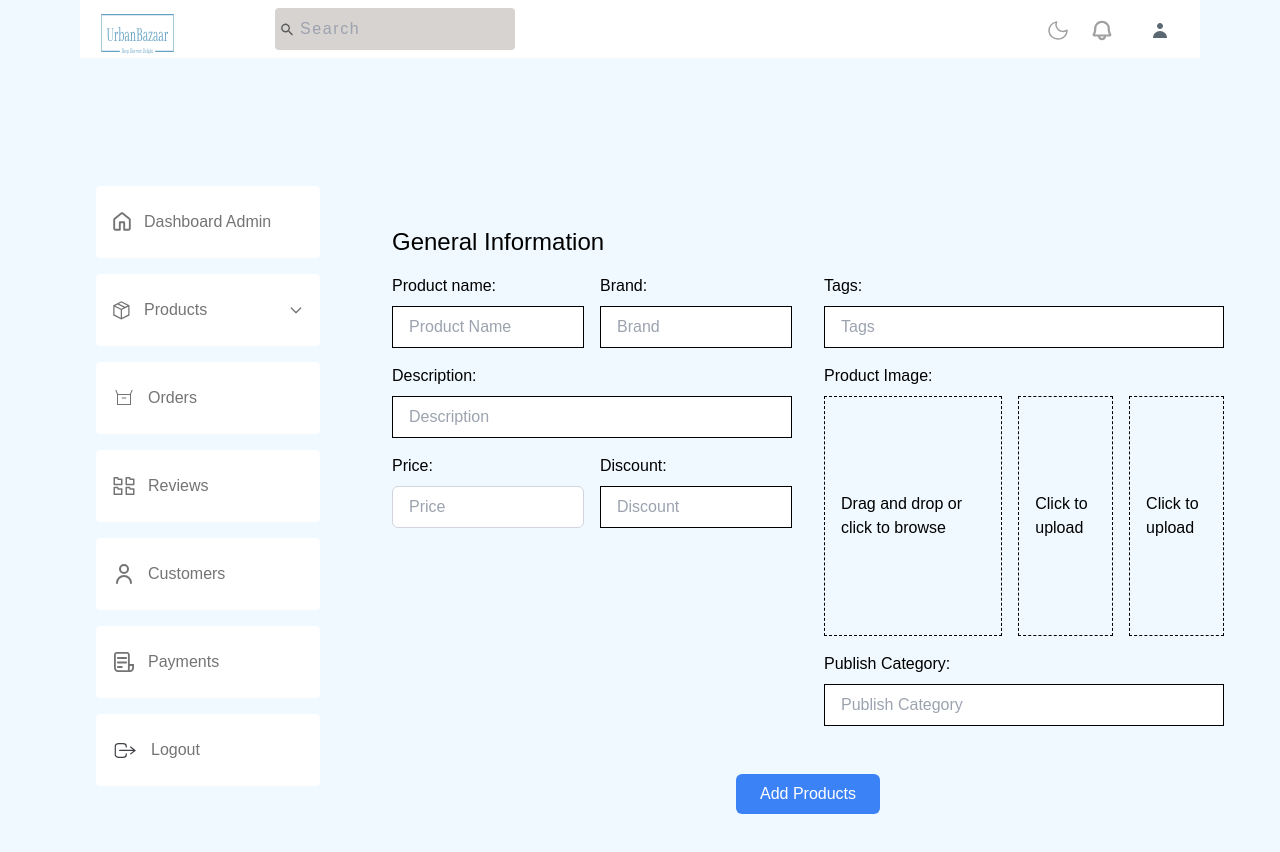
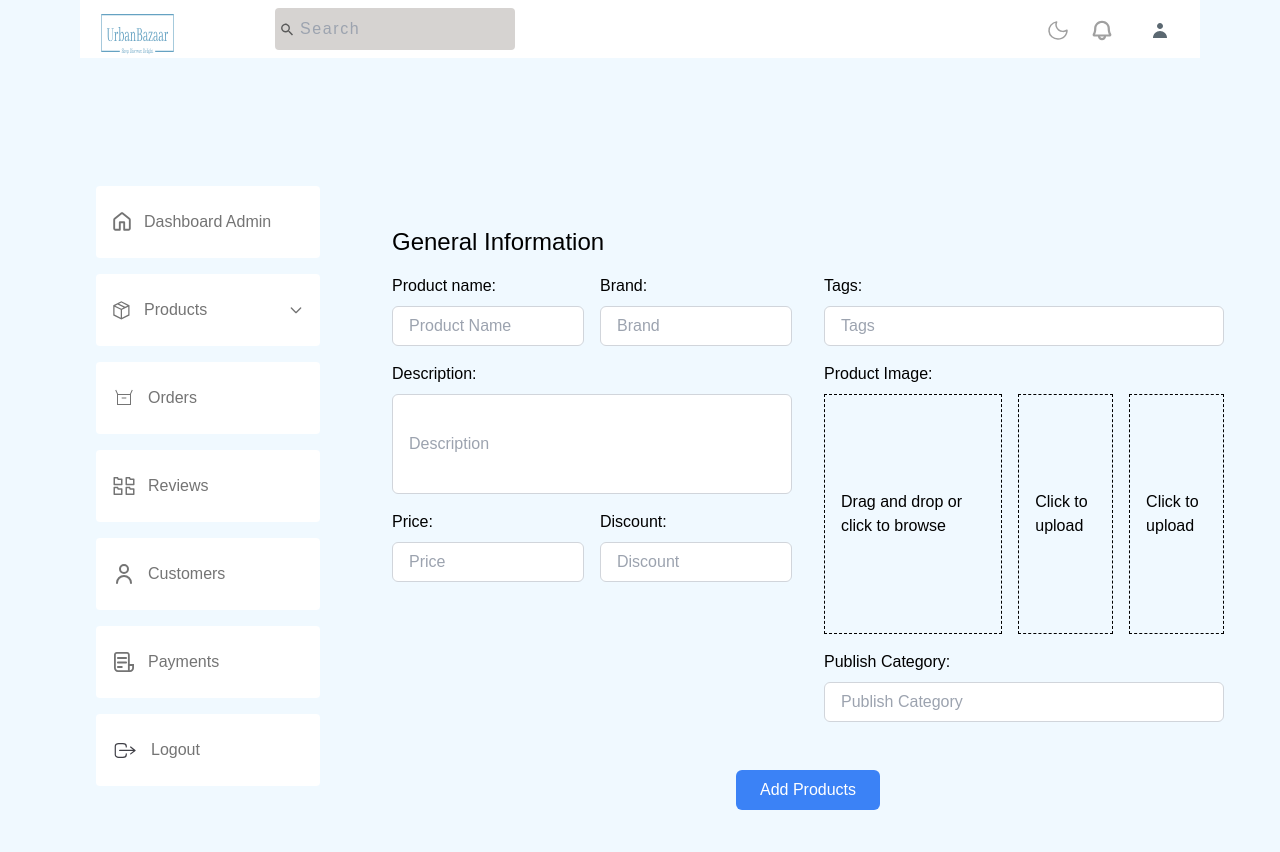
Before and after one commit to SylviaT01/UrbanBazaar, a React (Create React App) app in the folder frontend-urban-bazaar/: page /dashboard/products/add in a window 1280 px wide. Shown: the top 852 px of the page. Built offline with nearby package versions, Linux system fonts and the light colour scheme.

Commit message:
Refactor product detail layout: inline name/brand and price/discount

```diff
--- a/frontend-urban-bazaar/src/components/AddProducts.jsx
+++ b/frontend-urban-bazaar/src/components/AddProducts.jsx
@@ -33,7 +33,7 @@ function AddProductPage() {
             <div className="w-1/2">
               <label className="block mb-2">Product name:</label>
               <input
-                className="mb-4 border py-2 px-4 border-black w-full"
+                className="mb-4 border py-2 px-4 border-gray-300 rounded-md w-full h-[40px]"
                 type="text"
                 placeholder="Product Name"
               />
@@ -41,7 +41,7 @@ function AddProductPage() {
             <div className="w-1/2">
               <label className="block mb-2">Brand:</label>
               <input
-                className="mb-4 border py-2 px-4 border-black w-full"
+                className="mb-4 border py-2 px-4 border-gray-300 rounded-md w-full h-[40px]"
                 type="text"
                 placeholder="Brand"
               />
@@ -49,7 +49,7 @@ function AddProductPage() {
           </div>
           <label className="block mb-2">Description:</label>
           <input
-            className="mb-4 border py-2 px-4 border-black w-full"
+            className="mb-4 border py-2 px-4 border-gray-300 rounded-md w-full h-[100px]"
             type="text"
             placeholder="Description"
           />
@@ -57,7 +57,7 @@ function AddProductPage() {
             <div className="w-1/2">
               <label className="block mb-2">Price:</label>
               <input
-                className="mb-4 border py-2 px-4 border-gray-300 w-full rounded-md"
+                className="mb-4 border py-2 px-4 border-gray-300 rounded-md w-full h-[40px]"
                 type="text"
                 placeholder="Price"
               />
@@ -65,7 +65,7 @@ function AddProductPage() {
             <div className="w-1/2">
               <label className="block mb-2">Discount:</label>
               <input
-                className="mb-4 border py-2 px-4 border-black w-full"
+                className="mb-4 border py-2 px-4 border-gray-300 rounded-md w-full h-[40px]"
                 type="text"
                 placeholder="Discount"
               />
@@ -75,7 +75,7 @@ function AddProductPage() {
         <div>
           <label className="block mb-2">Tags:</label>
           <input
-            className="mb-4 border py-2 px-4 border-black w-full"
+            className="mb-4 border py-2 px-4 border-gray-300 rounded-md w-full h-[40px]"
             type="text"
             placeholder="Tags"
           />
@@ -135,7 +135,7 @@ function AddProductPage() {
           </div>
           <label className="block mb-2">Publish Category:</label>
           <input
-            className="mb-4 border py-2 px-4 border-black w-full"
+            className="mb-4 border py-2 px-4 border-gray-300 rounded-md w-full h-[40px]"
             type="text"
             placeholder="Publish Category"
           />
```
